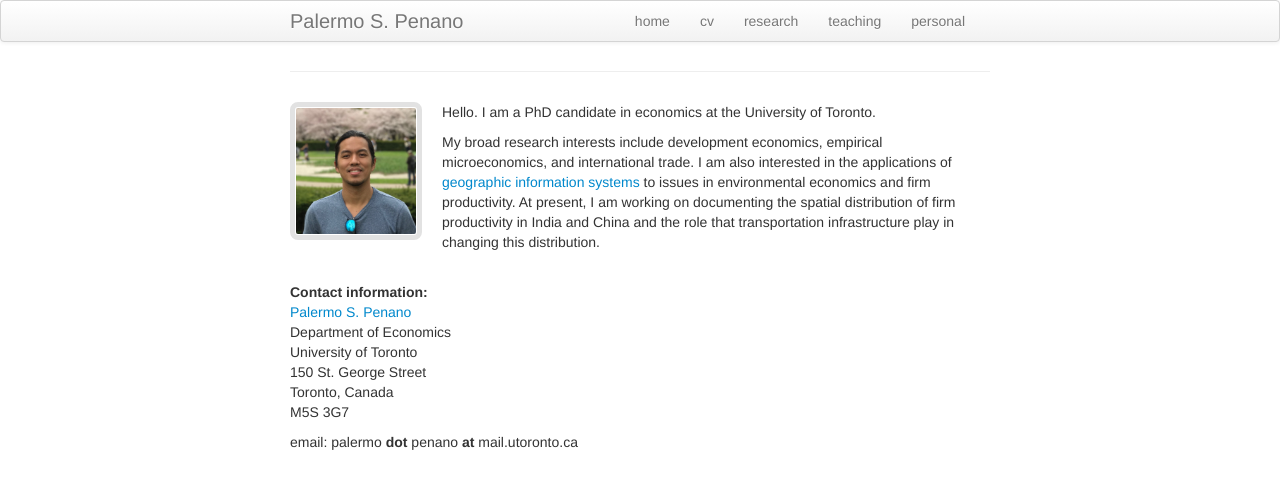
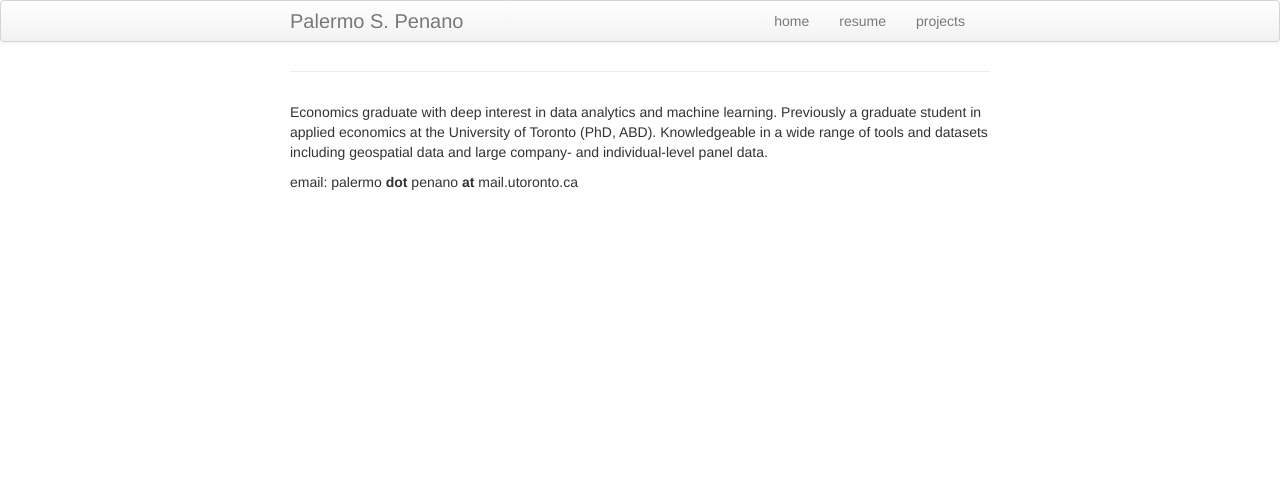
Before and after one commit to palpen/palermopenano, a Jekyll site: the page built from index.md, in a window 1280 px wide. Shown: the top 489 px of the page. Built offline with Jekyll 4.4.1, drawn with Linux system fonts in a browser that asks for light colours.

Commit message:
update home page and page links

```diff
--- a/_includes/themes/twitter/default.html
+++ b/_includes/themes/twitter/default.html
@@ -34,10 +34,8 @@
           <a class="brand" href="{{ HOME_PATH }}">{{ site.title }}</a>
           <ul class="nav">
               <li><a href="{{ BASE_PATH }}">home</a></li>
-              <li><a href="{{ BASE_PATH }}/pages/cv.html">cv</a></li>
-              <li><a href="{{ BASE_PATH }}/pages/research.html">research</a></li>
-              <li><a href="{{ BASE_PATH }}/pages/teaching.html">teaching</a></li>
-              <li><a href="{{ BASE_PATH }}/pages/personal.html">personal</a></li>
+              <li><a href="{{ BASE_PATH }}/pages/cv.html">resume</a></li>
+              <li><a href="{{ BASE_PATH }}/pages/research.html">projects</a></li>
           </ul>
         </div>
       </div>
--- a/index.md
+++ b/index.md
@@ -3,19 +3,11 @@ layout: page
 description: My website
 ---
 
-<img height="120" width="120" style="padding:1px; border: 5px solid #E2E2E2; border-radius:8px; margin-right: 20px" align="left" src="images/profile_pic_cropped.jpeg">
-Hello. I am a PhD candidate in economics at the University of Toronto.
+<!-- <img height="120" width="120" style="padding:1px; border: 5px solid #E2E2E2; border-radius:8px; margin-right: 20px" align="left" src="images/profile_pic_cropped.jpeg"> -->
+Economics graduate with deep interest in data analytics and machine learning. Previously a graduate student in applied economics at the University of Toronto (PhD, ABD). Knowledgeable in a wide range of tools and datasets
+including geospatial data and large company- and individual-level panel data.
 
-My broad research interests include development economics, empirical microeconomics, and international trade. I am also interested in the applications of [geographic information systems][1] to issues in environmental economics and firm productivity. At present, I am working on documenting the spatial distribution of firm productivity in India and China and the role that transportation infrastructure play in changing this distribution.
 
-<br/>
-**Contact information:** <br/>
-[Palermo S. Penano](https://www.economics.utoronto.ca/index.php/index/person/gradStudent/1000955) <br/>
-Department of Economics <br/>
-University of Toronto <br/>
-150 St. George Street <br/>
-Toronto, Canada <br/>
-M5S 3G7 <br/>
 
 email: palermo **dot** penano **at** mail.utoronto.ca <br/>
 
```
